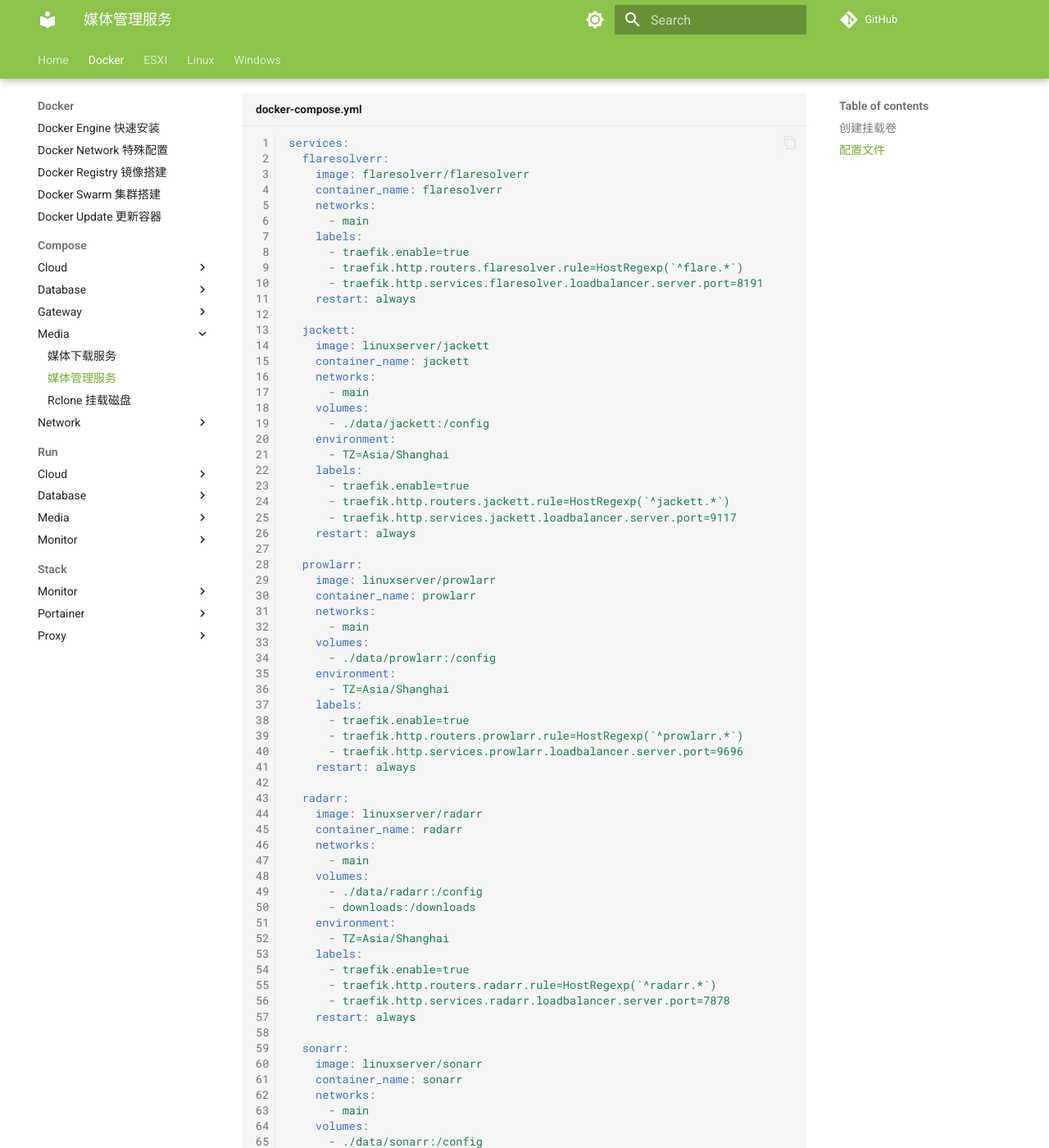
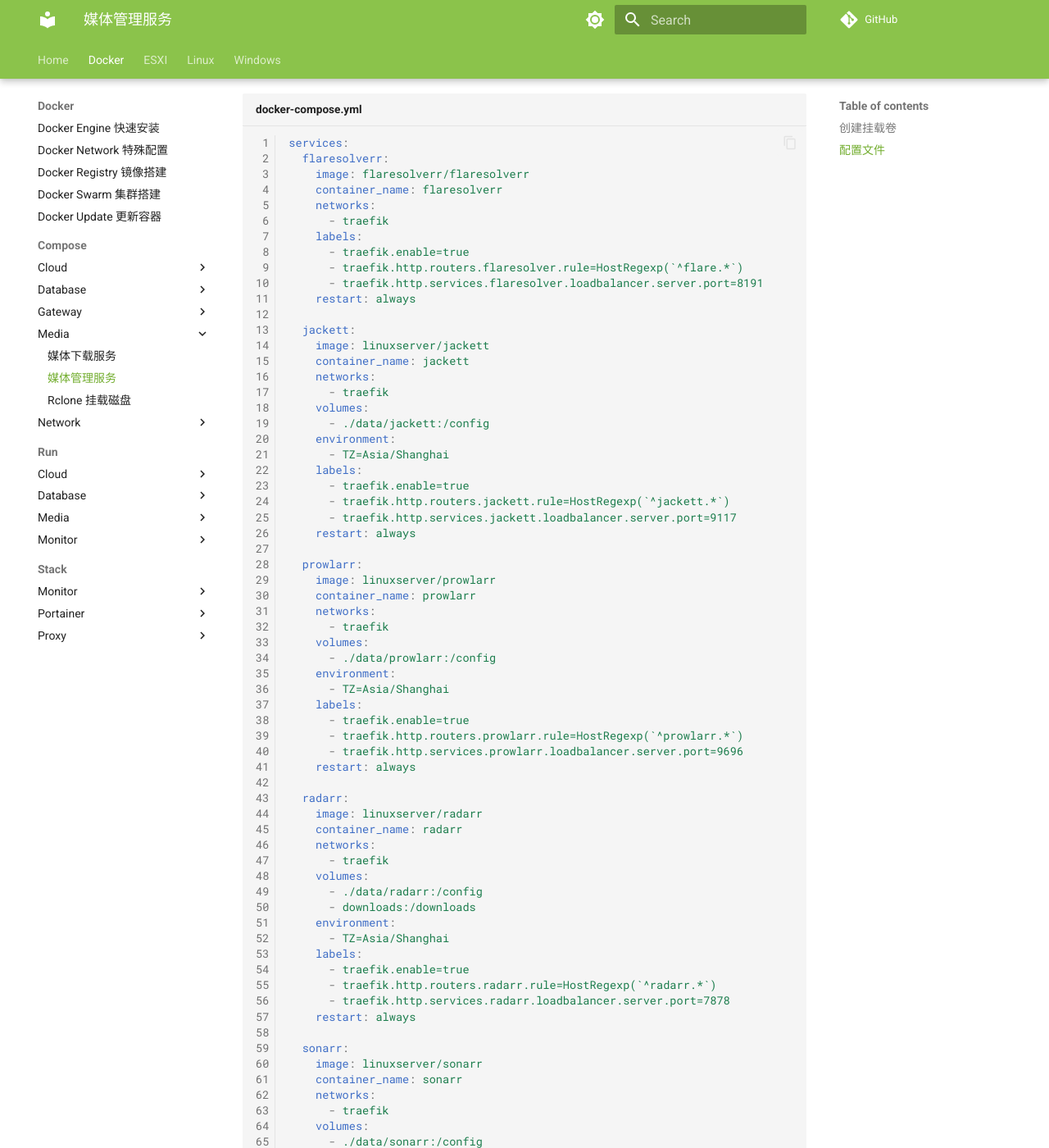
Before and after one commit to zexvar/wiki, an MkDocs documentation site: the page built from docs/Docker/Compose/Media/media.md, in a window 1280 px wide and 1400 px high, scrolled down 413 px. Shown: the whole window at 82% size. Built offline with MkDocs 1.6.1 and Material for MkDocs 9.7.7, drawn with Linux system fonts in a browser that asks for light colours; comment, search, counter and statistics services are not loaded; the version menu is left out.

Commit message:
update Docker\Compose\Media\media

```diff
--- a/docs/Docker/Compose/Media/media.md
+++ b/docs/Docker/Compose/Media/media.md
@@ -18,7 +18,7 @@
     image: flaresolverr/flaresolverr
     container_name: flaresolverr
     networks:
-      - main
+      - traefik
     labels:
       - traefik.enable=true
       - traefik.http.routers.flaresolver.rule=HostRegexp(`^flare.*`)
@@ -29,7 +29,7 @@
     image: linuxserver/jackett
     container_name: jackett
     networks:
-      - main
+      - traefik
     volumes:
       - ./data/jackett:/config
     environment:
@@ -44,7 +44,7 @@
     image: linuxserver/prowlarr
     container_name: prowlarr
     networks:
-      - main
+      - traefik
     volumes:
       - ./data/prowlarr:/config
     environment:
@@ -59,7 +59,7 @@
     image: linuxserver/radarr
     container_name: radarr
     networks:
-      - main
+      - traefik
     volumes:
       - ./data/radarr:/config
       - downloads:/downloads
@@ -75,7 +75,7 @@
     image: linuxserver/sonarr
     container_name: sonarr
     networks:
-      - main
+      - traefik
     volumes:
       - ./data/sonarr:/config
       - downloads:/downloads
@@ -88,7 +88,7 @@
     restart: always
 
 networks:
-  main:
+  traefik:
     external: true
 
 volumes:
```
